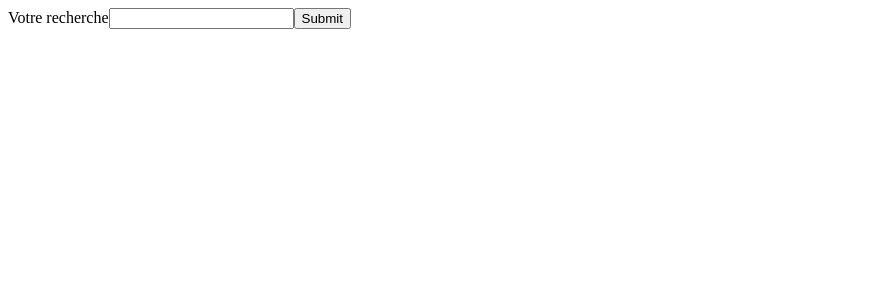
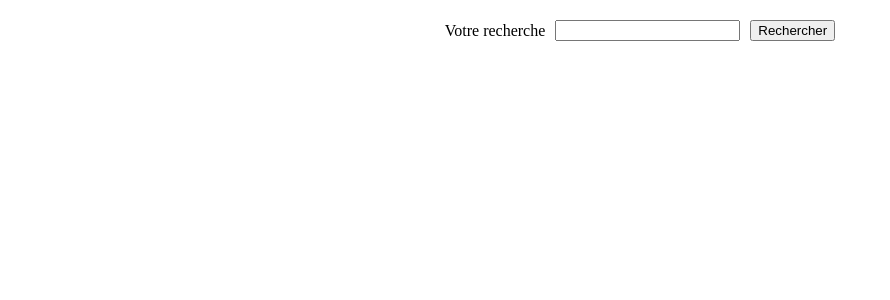
Before and after one commit to JulienPoirierWebDev/allocine_project, a React (Vite) app in the folder first-react-project/: page / in a window 1280 px wide. Shown: the top 300 px of the page, without its empty margins (0-890 px from the left). Built offline with nearby package versions, Linux system fonts and the light colour scheme.

Commit message:
movieCard

```diff
--- a/first-react-project/src/App.jsx
+++ b/first-react-project/src/App.jsx
@@ -1,4 +1,5 @@
 import { useEffect, useState } from "react";
+import MovieCard from "./components/movieCard/MovieCard";
 
 const Todo = ({ oneTodo, handleDeleteTodo, quantity }) => {
   return (
@@ -111,24 +112,50 @@ const ListCourse = () => {
   );
 };
 function App() {
+  const [movies, setMovies] = useState([]);
+  const [isLoading, setIsLoading] = useState(false);
   return (
     <>
-      <div>
+      <div
+        style={{ display: "flex", justifyContent: "center", margin: "20px" }}
+      >
         <form
           action=""
-          onSubmit={(e) => {
+          onSubmit={async (e) => {
             e.preventDefault();
-            // utiliser ce qui est dans search
-            //pour rechercher des films sur
-            //http://localhost:3000/api/movies/search_by_name
-            //http://localhost:3000/api/movies/search_by_name?name=XXXX
-            // sauvegarder les films dans un useState
+            const formData = new FormData(e.target);
+            const search = formData.get("search");
+
+            setIsLoading(true);
+            const request = await fetch(
+              `http://allocine.julienpoirier-webdev.com/api/movies/search_by_name?name=${search}`
+            );
+
+            const data = await request.json();
+            setMovies(data.data.results);
+            setIsLoading(false);
           }}
+          style={{ display: "flex", alignItems: "center" }}
         >
-          <label htmlFor="search">Votre recherche</label>
-          <input type="text" name="search" id="search" />
-          <input type="submit" />
+          <label htmlFor="search" style={{ marginRight: "10px" }}>
+            Votre recherche
+          </label>
+          <input
+            type="text"
+            name="search"
+            id="search"
+            style={{ marginRight: "10px" }}
+          />
+          <input type="submit" value="Rechercher" />
         </form>
+      </div>
+
+      <div>
+        {isLoading
+          ? "loading"
+          : movies.map((movie) => {
+              return <MovieCard key={movie.id} {...movie} />;
+            })}
       </div>
       {/* <Products />
       <ToDoList />
--- /dev/null
+++ b/first-react-project/src/components/movieCard/MovieCard.jsx
@@ -0,0 +1,21 @@
+import { useState } from "react";
+import styles from "./MovieCard.module.css";
+
+const MovieCard = ({ title, overview, poster_path }) => {
+  return (
+    <div className={styles.movie}>
+      <img
+        src={`https://image.tmdb.org/t/p/original/${poster_path}`}
+        alt={title}
+        className={styles.image}
+        loading="lazy"
+      />
+      <div className={styles.content}>
+        <h2 className={styles.title}>{title}</h2>
+        <p className={styles.description}>{overview}</p>
+      </div>
+    </div>
+  );
+};
+
+export default MovieCard;
--- /dev/null
+++ b/first-react-project/src/components/movieCard/MovieCard.module.css
@@ -0,0 +1,28 @@
+.movie {
+  display: flex;
+  align-items: center;
+  border: 1px solid #ccc;
+  border-radius: 8px;
+  padding: 20px;
+  margin-bottom: 20px;
+}
+
+.image {
+  width: 150px;
+  height: auto;
+  border-radius: 8px;
+  margin-right: 20px;
+}
+
+.content {
+  flex: 1;
+}
+
+.title {
+  font-size: 1.5rem;
+  margin-bottom: 10px;
+}
+
+.description {
+  font-size: 1rem;
+}
```
